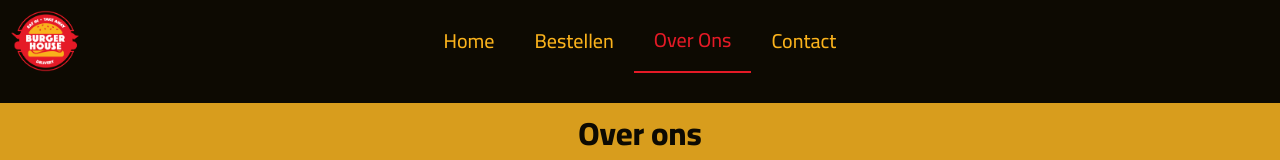
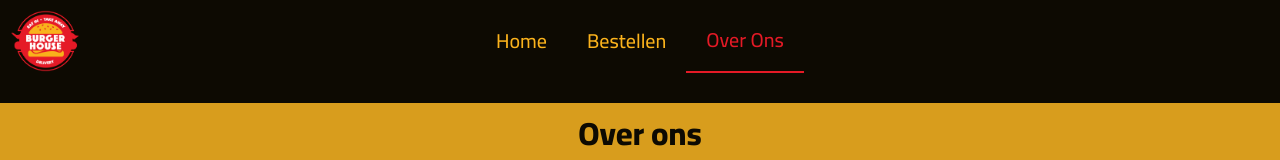
Before and after one commit to benjaminaarsen/webdesign-eindopdracht, a Vue app: page /over-ons in a window 1280 px wide. Shown: the top 160 px of the page. Built offline with nearby package versions, Linux system fonts and the light colour scheme.

Commit message:
small fix: remove contact tab if not on home page

```diff
--- a/src/components/TopMenu.vue
+++ b/src/components/TopMenu.vue
@@ -16,7 +16,7 @@
                 <router-link to="/over-ons" class="button">
                     <p>Over Ons</p>
                 </router-link>
-                <a href="#footer" class="button">
+                <a v-if="$route.name === 'Home'" href="#footer" class="button">
                     <p>Contact</p>
                 </a>
             </div>
@@ -27,7 +27,8 @@
 
 <script>
 import { Icon } from '@iconify/vue';
-
+import {useRoute} from 'vue-router'
+import {ref} from 'vue'
 export default {
     name: "Menu",
     components: {
```
